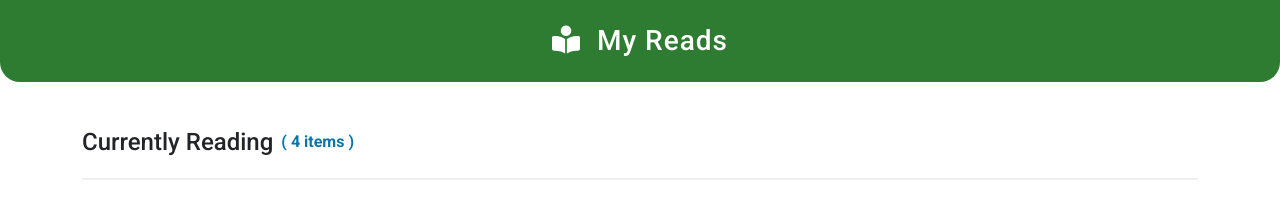
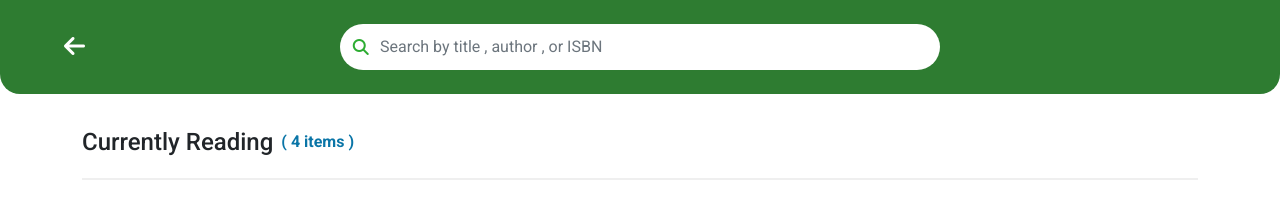
Before and after one commit to ahmedali201720/Book-Reads-EGFWD-Template, a plain HTML site: page search.html in a window 1280 px wide. Shown: the top 203 px of the page. Drawn offline with nearby package versions, Linux system fonts and the light colour scheme.

Commit message:
adding search page to template

```diff
--- a/assets/css/style.css
+++ b/assets/css/style.css
@@ -7,6 +7,8 @@ body {
   padding: 0;
   margin: 0;
 }
+
+/* Home page styles */
 
 .header {
   position: fixed;
@@ -117,3 +119,95 @@ body {
   height: 50px;
   cursor: pointer;
 }
+
+/* Search Page Styles */
+
+.search-header {
+  position: fixed;
+  padding: 1.5rem 2rem;
+
+  background-color: #2e7c31;
+  width: 100%;
+  left: 0;
+  top: 0;
+  border-bottom-right-radius: 20px;
+  border-bottom-left-radius: 20px;
+  z-index: 100;
+}
+
+.search-header .wrapper {
+  display: flex;
+  justify-content: center;
+  align-items: center;
+  text-align: center;
+  width: 100%;
+  position: relative;
+}
+
+.search-header .back-link {
+  position: absolute;
+  top: 50%;
+  -webkit-transform: translateY(-50%);
+  transform: translateY(-50%);
+  left: 2rem;
+  font-size: 1.5rem;
+  color: #ffffff;
+  z-index: 200;
+  transition: all 0.4s;
+}
+
+.search-header .back-link:hover {
+  color: #cdffce;
+}
+
+.search-header .search-form .input-wrapper {
+  position: relative;
+}
+
+.search-header .search-form .input-wrapper input {
+  padding: 0.7rem 1rem 0.7rem 2.5rem;
+  width: 600px;
+  border-radius: 50px;
+  border: none;
+  box-shadow: none;
+  outline: none;
+}
+
+@media screen and (max-width: 767px) {
+  .search-header .search-form .input-wrapper input {
+    width: 500px;
+  }
+}
+
+@media screen and (max-width: 575px) {
+  .search-header .search-form .input-wrapper input {
+    width: 400px;
+  }
+}
+
+@media screen and (max-width: 450px) {
+  .search-header .search-form .input-wrapper input {
+    width: 330px;
+  }
+}
+
+@media screen and (max-width: 375px) {
+  .search-header .search-form .input-wrapper input {
+    width: 260px;
+  }
+}
+
+@media screen and (max-width: 350px) {
+  .search-header .search-form .input-wrapper input {
+    width: 250px;
+  }
+}
+
+.search-header .search-form .input-wrapper .icon {
+  color: #2dac32;
+  position: absolute;
+  left: 0.8rem;
+  top: 50%;
+  -webkit-transform: translateY(-50%);
+  transform: translateY(-50%);
+}
--- a/search.html
+++ b/search.html
@@ -28,12 +28,23 @@
     <title>Book Reads | Home</title>
   </head>
   <body>
-    <header class="header" id="header">
-      <div class="container">
-        <h3 class="title">
-          <i class="fa fa-book-reader me-2"></i>
-          <span>My Reads</span>
-        </h3>
+    <header class="search-header" id="searchHeader">
+      <div class="wrapper">
+        <a href="#" class="back-link">
+          <i class="fa fa-arrow-left"></i>
+        </a>
+        <form action="GET" class="search-form">
+          <div class="input-wrapper">
+            <i class="icon fa fa-search"></i>
+            <input
+              type="text"
+              name="key"
+              id="key"
+              placeholder="Search by title , author , or ISBN"
+              class="form-control"
+            />
+          </div>
+        </form>
       </div>
     </header>
     <div class="content">
```
